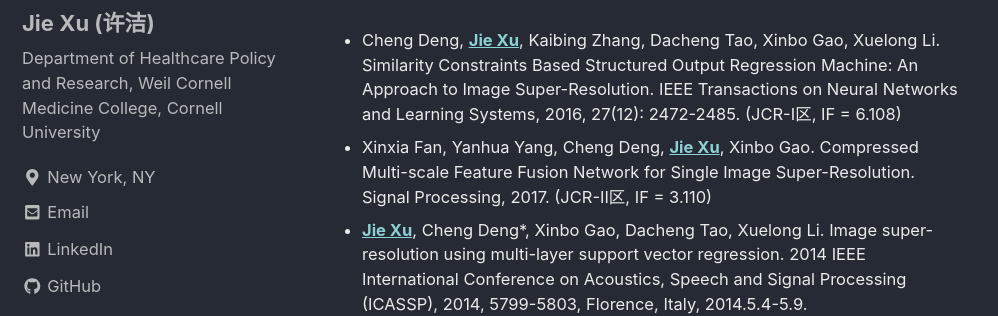
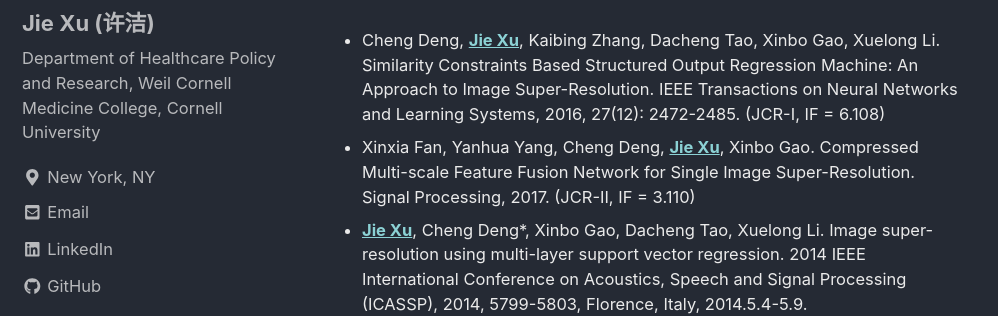
Before and after one commit to jxu1015/jxu1015.github.io, a Jekyll site: the page built from _pages/publications.md, in a window 1280 px wide and 900 px high, scrolled down 1545 px. Shown: the part 230-546 px from the top of the window, without its empty margins (0-998 px from the left). Built offline with Jekyll 4.4.1, drawn with Linux system fonts in a browser that asks for light colours; nearby versions of some CDN libraries.

Commit message:
Update publications.md

```diff
--- a/_pages/publications.md
+++ b/_pages/publications.md
@@ -26,8 +26,8 @@ header:
 [SR](#){: .btn .btn--light-outline .btn--small}
 [GPR](#){: .btn .btn--light-outline .btn--small}
 
-* Cheng Deng, [**Jie Xu**](https://scholar.google.com/citations?user=kFSu-dgAAAAJ&hl=en), Kaibing Zhang, Dacheng Tao, Xinbo Gao, Xuelong Li. Similarity Constraints Based Structured Output Regression Machine: An Approach to Image Super-Resolution. IEEE Transactions on Neural Networks and Learning Systems, 2016, 27(12): 2472-2485. (JCR-I区, IF = 6.108)
-* Xinxia Fan, Yanhua Yang, Cheng Deng, [**Jie Xu**](https://scholar.google.com/citations?user=kFSu-dgAAAAJ&hl=en), Xinbo Gao. Compressed Multi-scale Feature Fusion Network for Single Image Super-Resolution. Signal Processing, 2017.  (JCR-II区, IF = 3.110)
+* Cheng Deng, [**Jie Xu**](https://scholar.google.com/citations?user=kFSu-dgAAAAJ&hl=en), Kaibing Zhang, Dacheng Tao, Xinbo Gao, Xuelong Li. Similarity Constraints Based Structured Output Regression Machine: An Approach to Image Super-Resolution. IEEE Transactions on Neural Networks and Learning Systems, 2016, 27(12): 2472-2485. (JCR-I, IF = 6.108)
+* Xinxia Fan, Yanhua Yang, Cheng Deng, [**Jie Xu**](https://scholar.google.com/citations?user=kFSu-dgAAAAJ&hl=en), Xinbo Gao. Compressed Multi-scale Feature Fusion Network for Single Image Super-Resolution. Signal Processing, 2017.  (JCR-II, IF = 3.110)
 * [**Jie Xu**](https://scholar.google.com/citations?user=kFSu-dgAAAAJ&hl=en), Cheng Deng*, Xinbo Gao, Dacheng Tao, Xuelong Li. Image super-resolution using multi-layer support vector regression. 2014 IEEE International Conference on Acoustics, Speech and Signal Processing (ICASSP), 2014, 5799-5803, Florence, Italy, 2014.5.4-5.9.
 * [**Jie Xu**](https://scholar.google.com/citations?user=kFSu-dgAAAAJ&hl=en), Cheng Deng, Xianglong Liu, Jie Li. Image Super-resolution Based on Sparse Representation With Joint Constraints. International Conference on Internet Multimedia Computing and Service (ICIMCS), 2014, 381-385, Xiamen, China, 2014.7.10-7.12.
 * Songhang Ye, Cheng Deng, [**Jie Xu**](https://scholar.google.com/citations?user=kFSu-dgAAAAJ&hl=en), Xinbo Gao. Coupled Fisher Discrimination Dictionary Learning for Single Image Super-resolution. IEEE International Conference on Acoustics, Speech, and Signal Processing (ICASSP), 2015, 1196-1200, Queensland, Australia, 2015.4.19-2015.4.24.
```
